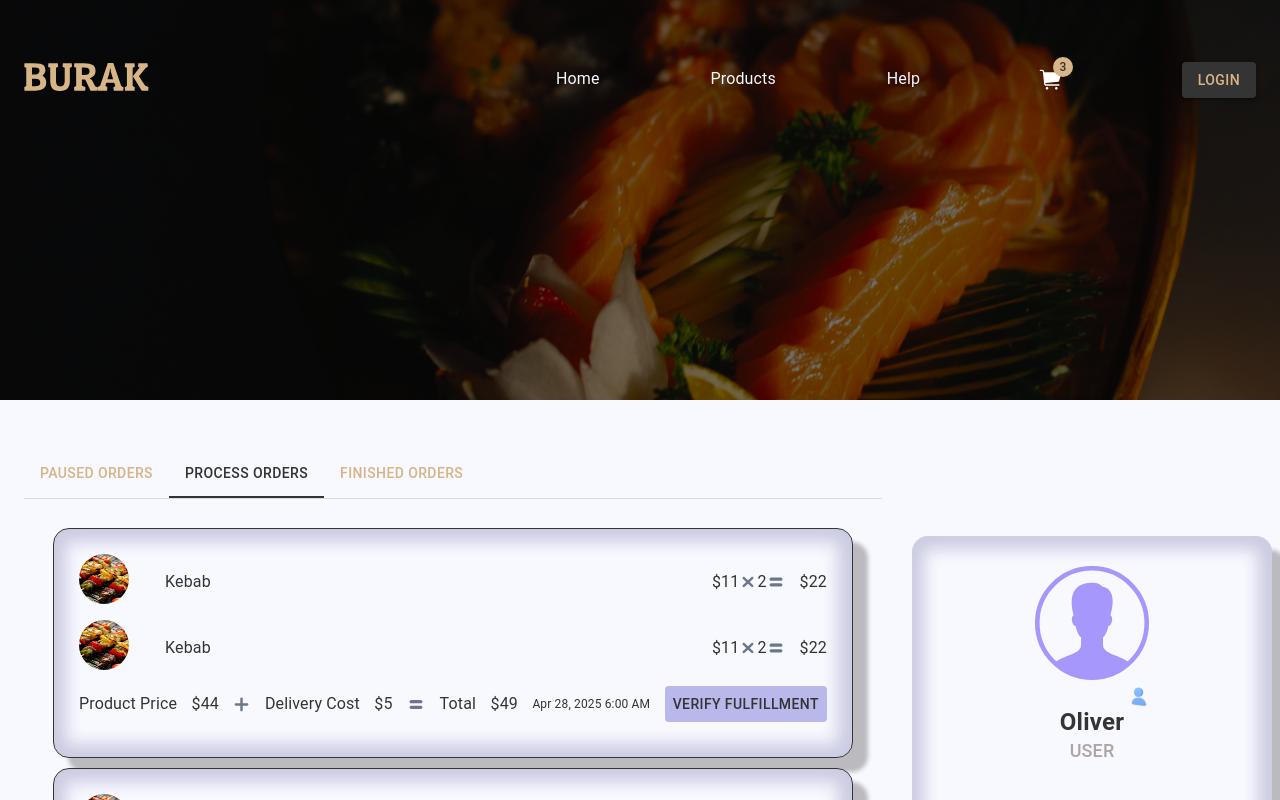
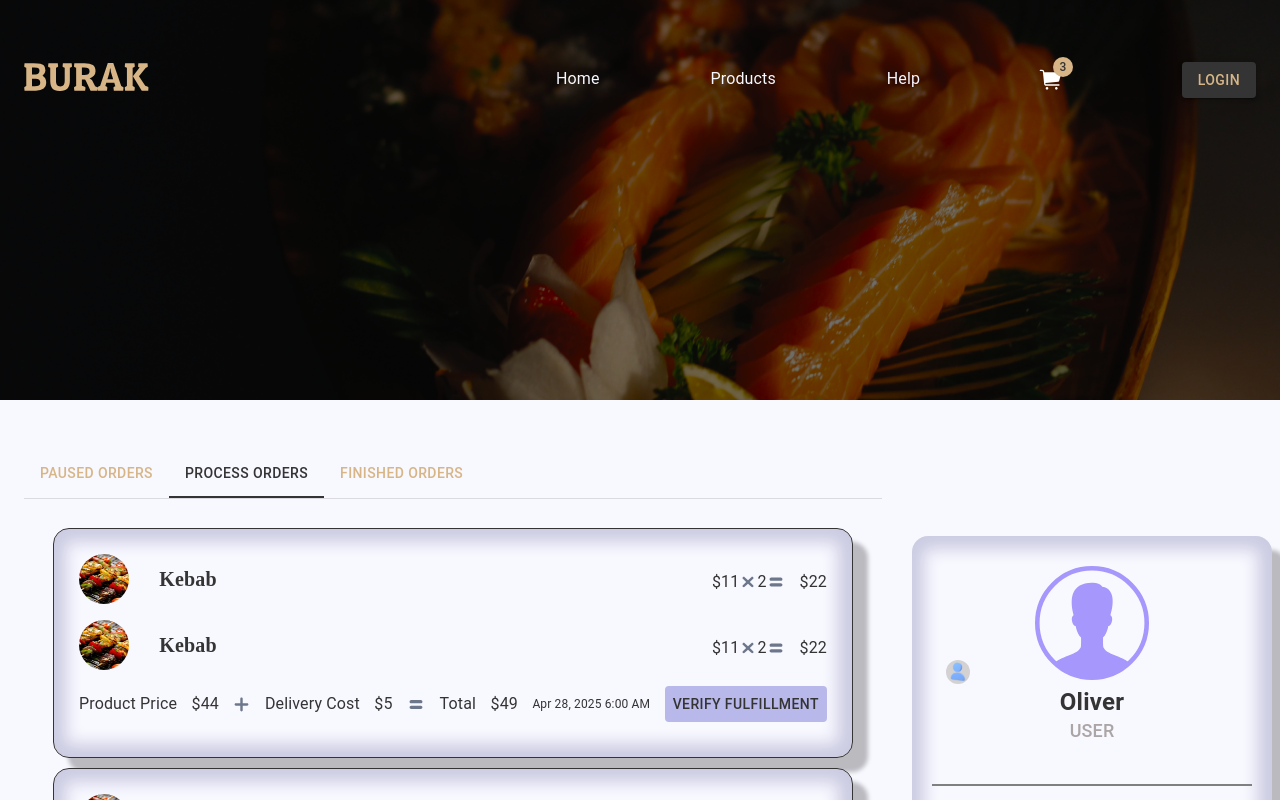
Before and after one commit to balumaqsud/burak-react-frontend, a React (Create React App) app: page /orders in a window 1280 px wide. Both pictures are taken after a click on the tab "PROCESS ORDERS". Shown: the top 800 px of the page. Built offline with nearby package versions, Linux system fonts and the light colour scheme.

Commit message:
fix: orders page right side icons

```diff
--- a/src/app/screens/ordersPage/FinishedOrders.tsx
+++ b/src/app/screens/ordersPage/FinishedOrders.tsx
@@ -21,7 +21,7 @@ const FinishedOrders = () => {
                         className="order-dish-img"
                         alt="dish"
                       />
-                      <p className="title-dish">Kebab</p>
+                      <div className="dish-title">Kebab</div>
                       <Box className="price-box">
                         <p>$11</p>
                         <img src="/icons/close.svg" alt="close" />
--- a/src/app/screens/ordersPage/ProcessOrders.tsx
+++ b/src/app/screens/ordersPage/ProcessOrders.tsx
@@ -20,7 +20,7 @@ const ProcessOrders = () => {
                         className="order-dish-img"
                         alt="dish"
                       />
-                      <p className="title-dish">Kebab</p>
+                      <div className="dish-title">Kebab</div>
                       <Box className="price-box">
                         <p>$11</p>
                         <img src="/icons/close.svg" alt="close" />
--- a/src/app/screens/ordersPage/index.tsx
+++ b/src/app/screens/ordersPage/index.tsx
@@ -64,7 +64,7 @@ const OrdersPage = () => {
               <div className="line"></div>
               <div className="location">
                 <LocationOnIcon />
-                <p>does not exist</p>
+                <p>Yeosu, South Korea</p>
               </div>
             </Box>
           </Box>
--- a/src/css/order.css
+++ b/src/css/order.css
@@ -57,6 +57,13 @@
   display: flex;
   justify-content: end;
   align-items: end;
+  position: absolute;
+  border: 1px;
+  border-radius: 50px;
+  padding: 2px;
+  background-color: #d3d1d1;
+  right: 310px;
+  top: 660px;
 }
 
 .order-page .order-right .member-box .user-name {
```
